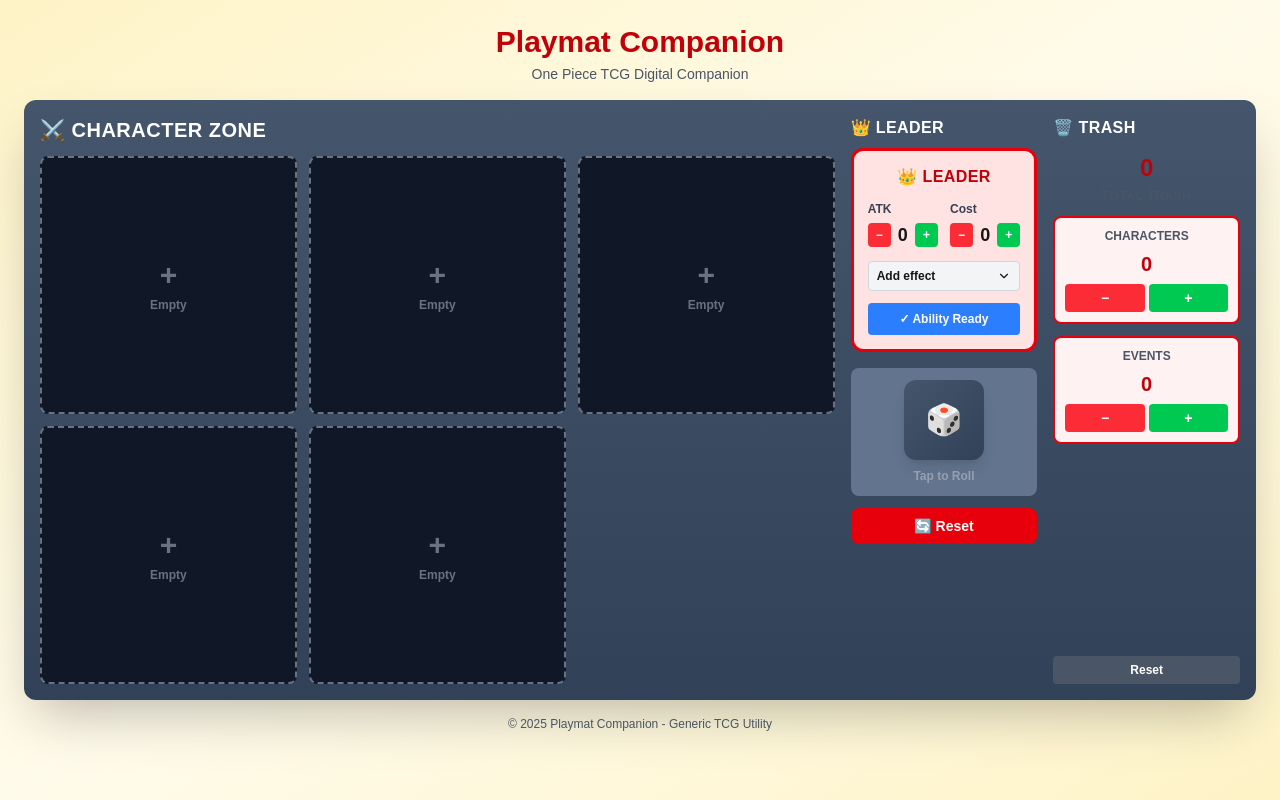
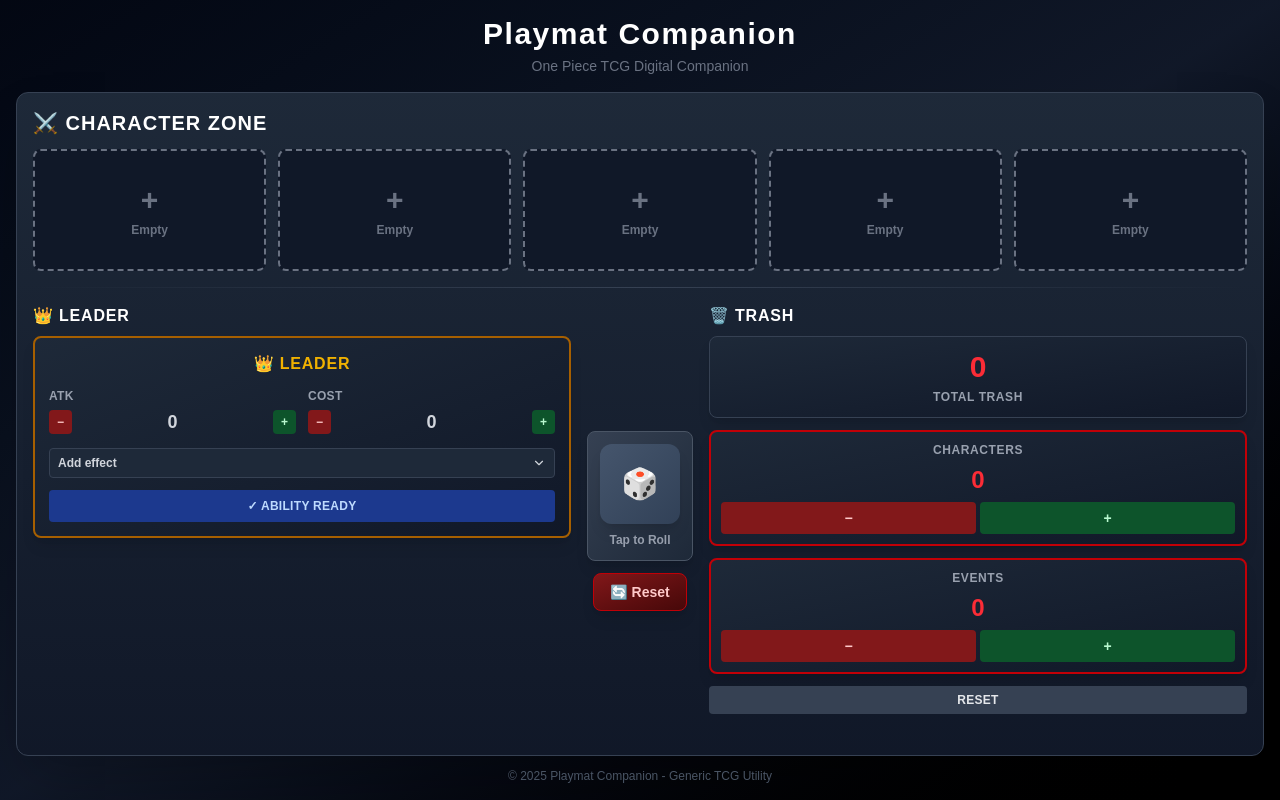
Before and after one commit to jameschenn/playmat_companion, a Next.js app: page / in a window 1280 px wide. Built offline with nearby package versions, Linux system fonts and the light colour scheme.

Commit message:
version 1 complete. ready for testing in game

```diff
--- a/app/page.tsx
+++ b/app/page.tsx
@@ -1,18 +1,17 @@
-"use client";
+'use client';
 
-import { useEffect, useState } from "react";
-import { useGameStore } from "@/src/store";
-import LeaderZone from "@/components/playmat/LeaderZone";
-import CharacterZone from "@/components/playmat/CharacterZone";
-import DiceRoll from "@/components/playmat/DiceRoll";
-import TrashCounter from "@/components/playmat/TrashCounter";
+import { useEffect, useState } from 'react';
+import { useGameStore } from '@/src/store';
+import CharacterSlot from '@/components/playmat/CharacterZone';
+import LeaderZone from '@/components/playmat/LeaderZone';
+import TrashCounter from '@/components/playmat/TrashCounter';
+import DiceRoller from '@/components/playmat/DiceRoll';
 
-
-export default function Home() {
-
-  const { characters, leader, resetGame } = useGameStore();
+export default function PlaymatPage() {
+  const { characters, leader, resetGame, swapCharacters } = useGameStore();
   const [isLandscape, setIsLandscape] = useState(true);
   const [isMobile, setIsMobile] = useState(false);
+  const [draggedCharacterId, setDraggedCharacterId] = useState<string | null>(null);
 
   useEffect(() => {
     const checkOrientation = () => {
@@ -37,10 +36,32 @@
     }
   };
 
+  const handleDragStart = (e: React.DragEvent<HTMLDivElement>, id: string) => {
+    setDraggedCharacterId(id);
+    e.dataTransfer.effectAllowed = 'move';
+  };
+
+  const handleDragOver = (e: React.DragEvent<HTMLDivElement>) => {
+    e.preventDefault();
+    e.dataTransfer.dropEffect = 'move';
+  };
+
+  const handleDrop = (e: React.DragEvent<HTMLDivElement>, targetId: string) => {
+    e.preventDefault();
+    if (draggedCharacterId && draggedCharacterId !== targetId) {
+      swapCharacters(draggedCharacterId, targetId);
+    }
+    setDraggedCharacterId(null);
+  };
+
+  const handleDragEnd = () => {
+    setDraggedCharacterId(null);
+  };
+
   // Mobile Portrait - Rotation Prompt
   if (isMobile && !isLandscape) {
     return (
-      <div className="w-screen h-screen bg-gradient-to-br from-slate-900 to-slate-800 flex flex-col items-center justify-center gap-6 p-4">
+      <div className="w-screen h-screen bg-gradient-to-br from-gray-950 to-gray-900 flex flex-col items-center justify-center gap-6 p-4">
         <div className="text-center">
           <h1 className="text-4xl font-black text-white mb-4">Playmat Companion</h1>
           <p className="text-lg text-gray-300 mb-8">Please rotate your device</p>
@@ -59,79 +80,89 @@
   }
 
   return (
-    <div className="min-h-screen bg-gradient-to-br from-amber-100 via-amber-50 to-amber-100 p-3 md:p-6">
+    <div className="min-h-screen bg-gradient-to-br from-gray-950 via-gray-900 to-black p-3 md:p-4 flex flex-col">
       {/* Header */}
-      <header className="text-center mb-4">
-        <h1 className="text-2xl md:text-3xl font-black text-red-700 mb-1">
+      <header className="text-center mb-3 md:mb-4">
+        <h1 className="text-2xl md:text-3xl font-black text-white mb-1 tracking-wider">
           Playmat Companion
         </h1>
-        <p className="text-xs md:text-sm text-gray-600">
+        <p className="text-xs md:text-sm text-gray-500">
           One Piece TCG Digital Companion
         </p>
       </header>
 
       {/* Main Playmat Container */}
-      <div className="max-w-full mx-auto bg-gradient-to-b from-slate-600 to-slate-700 rounded-xl shadow-2xl overflow-hidden">
-        <div className="grid grid-cols-12 gap-4 p-4" style={{ minHeight: 'calc(100vh - 200px)' }}>
+      <div className="flex-1 flex flex-col gap-4 max-w-full mx-auto w-full bg-gradient-to-b from-gray-800 to-gray-900 rounded-xl shadow-2xl overflow-hidden border border-gray-700 p-4">
 
-          {/* LEFT SIDE - Character Zone (8 cols) */}
-          <div className="col-span-8 flex flex-col">
-            <h2 className="text-lg md:text-xl font-black text-white mb-3 uppercase tracking-wide">
+        {/* TOP HALF - Character Zone (5 draggable slots) */}
+        <div className="flex-1 flex flex-col">
+          <h2 className="text-lg md:text-xl font-black text-white mb-3 uppercase tracking-wider">
             ⚔️ Character Zone
           </h2>
 
-            {/* Character Grid - 6 slots (3x2) */}
-            <div className="grid grid-cols-3 gap-3 flex-1 auto-rows-fr">
-              {characters.map((character) => (
-                <div key={character.id} className="min-h-0">
-                  <CharacterZone character={character} />
+          {/* Character Grid - 5 slots in a row */}
+          <div className="flex gap-3 flex-1">
+            {characters.slice(0, 5).map((character) => (
+              <div
+                key={character.id}
+                className="flex-1 min-h-0"
+                onDragEnd={handleDragEnd}
+              >
+                <CharacterSlot
+                  character={character}
+                  isDragging={draggedCharacterId === character.id}
+                  onDragStart={handleDragStart}
+                  onDragOver={handleDragOver}
+                  onDrop={handleDrop}
+                />
               </div>
             ))}
           </div>
         </div>
 
-          {/* CENTER COLUMN - Leader & Controls (2 cols) */}
-          <div className="col-span-2 flex flex-col gap-4">
-            {/* Leader */}
-            <div className="flex-shrink-0">
-              <h2 className="text-sm md:text-base font-black text-white mb-2 uppercase tracking-wide">
+        {/* Divider */}
+        <div className="h-px bg-gradient-to-r from-transparent via-gray-700 to-transparent"></div>
+
+        {/* BOTTOM HALF - Leader, Dice, Trash (3-column) */}
+        <div className="flex-1 flex gap-4">
+
+          {/* Leader Zone - Left */}
+          <div className="flex-1 min-h-0">
+            <h2 className="text-sm md:text-base font-black text-white mb-2 uppercase tracking-wider">
               👑 Leader
             </h2>
             <LeaderZone leader={leader} />
           </div>
 
-            {/* Dice & Reset */}
-            <div className="flex flex-col gap-3">
+          {/* Dice & Reset - Center */}
+          <div className="flex flex-col gap-3 justify-center items-center">
             {/* Dice Roller */}
-              <div className="bg-slate-500 rounded-lg p-3 flex flex-col items-center">
-                <DiceRoll />
+            <div className="bg-gradient-to-br from-gray-700 to-gray-800 rounded-lg p-3 flex flex-col items-center border border-gray-600 shadow-lg">
+              <DiceRoller />
             </div>
 
             {/* Reset Button */}
             <button
               onClick={handleReset}
-                className="py-2 px-3 bg-red-600 hover:bg-red-700 text-white font-bold rounded-lg transition-colors text-sm"
+              className="py-2 px-4 bg-gradient-to-br from-red-900 to-red-950 hover:from-red-800 hover:to-red-900 text-red-200 font-bold rounded-lg transition-colors text-sm border border-red-700 shadow-lg"
             >
               🔄 Reset
             </button>
           </div>
-          </div>
 
-          {/* RIGHT SIDE - Trash Counter (2 cols) */}
-          <div className="col-span-2 flex flex-col">
-            <h2 className="text-sm md:text-base font-black text-white mb-3 uppercase tracking-wide">
+          {/* Trash Counter - Right */}
+          <div className="flex-1 min-h-0">
+            <h2 className="text-sm md:text-base font-black text-white mb-2 uppercase tracking-wider">
               🗑️ Trash
             </h2>
-            <div className="flex-1 min-h-0">
             <TrashCounter />
-            </div>
           </div>
 
         </div>
       </div>
 
       {/* Footer */}
-      <footer className="text-center mt-4 text-gray-600 text-xs">
+      <footer className="text-center mt-3 text-gray-600 text-xs">
         <p>© 2025 Playmat Companion - Generic TCG Utility</p>
       </footer>
     </div>
--- a/components/playmat/LeaderZone.tsx
+++ b/components/playmat/LeaderZone.tsx
@@ -24,11 +24,14 @@
   const [ isStatusOpen, setIsStatusOpen ] = useState(false);
 
 return (
-    <div className={`
-      rounded-xl border-3 p-3.5 transition-all
-      ${readonly ? 'border-gray-400 bg-gray-100' : 'border-red-600 bg-red-100'}
-    `}>
-      <h2 className="text-base font-black mb-3 text-center text-red-700 uppercase tracking-wide">
+    <div
+      className={`
+        rounded-lg border-2 p-3.5 transition-all
+        bg-gradient-to-br from-gray-800 to-gray-900 border-yellow-700 shadow-lg
+        ${readonly ? 'opacity-75' : 'hover:shadow-xl'}
+      `}
+    >
+      <h2 className="text-base font-black mb-3 text-center text-yellow-500 uppercase tracking-wider">
         👑 Leader
       </h2>
 
@@ -36,24 +39,31 @@
       <div className="flex gap-3 mb-3">
         {/* Attack */}
         <div className="flex-1">
-          <label className="block text-xs font-bold text-gray-700 mb-1">ATK</label>
+          <label className="block text-xs font-bold text-gray-400 mb-1 uppercase tracking-wide">ATK</label>
           <div className="flex items-center gap-1.5">
             <button
               onClick={() => updateLeaderAttack(-1000)}
               disabled={readonly}
-              className="px-2 py-1 bg-red-500 text-white text-xs rounded hover:bg-red-600 disabled:opacity-50 font-bold"
+              className="px-2 py-1 bg-red-900 text-red-200 text-xs rounded hover:bg-red-800 disabled:opacity-50 font-bold transition-colors"
             >
               −
             </button>
-            <span className={`flex-1 text-center text-lg font-bold ${
-              leader.attack < 0 ? 'text-red-600' : leader.attack > 0 ? 'text-green-600' : ''
-            }`}>
-              {leader.attack > 0 ? '+' : ''}{leader.attack}
+            <span
+              className={`flex-1 text-center text-lg font-black ${
+                leader.attack < 0
+                  ? 'text-red-500'
+                  : leader.attack > 0
+                    ? 'text-green-500'
+                    : 'text-gray-300'
+              }`}
+            >
+              {leader.attack > 0 ? '+' : ''}
+              {leader.attack}
             </span>
             <button
               onClick={() => updateLeaderAttack(1000)}
               disabled={readonly}
-              className="px-2 py-1 bg-green-500 text-white text-xs rounded hover:bg-green-600 disabled:opacity-50 font-bold"
+              className="px-2 py-1 bg-green-900 text-green-200 text-xs rounded hover:bg-green-800 disabled:opacity-50 font-bold transition-colors"
             >
               +
             </button>
@@ -62,24 +72,31 @@
 
         {/* Cost */}
         <div className="flex-1">
-          <label className="block text-xs font-bold text-gray-700 mb-1">Cost</label>
+          <label className="block text-xs font-bold text-gray-400 mb-1 uppercase tracking-wide">Cost</label>
           <div className="flex items-center gap-1.5">
             <button
               onClick={() => updateLeaderCost(-1)}
               disabled={readonly}
-              className="px-2 py-1 bg-red-500 text-white text-xs rounded hover:bg-red-600 disabled:opacity-50 font-bold"
+              className="px-2 py-1 bg-red-900 text-red-200 text-xs rounded hover:bg-red-800 disabled:opacity-50 font-bold transition-colors"
             >
               −
             </button>
-            <span className={`flex-1 text-center text-lg font-bold ${
-              leader.cost < 0 ? 'text-red-600' : leader.cost > 0 ? 'text-green-600' : ''
-            }`}>
-              {leader.cost > 0 ? '+' : ''}{leader.cost}
+            <span
+              className={`flex-1 text-center text-lg font-black ${
+                leader.cost < 0
+                  ? 'text-red-500'
+                  : leader.cost > 0
+                    ? 'text-green-500'
+                    : 'text-gray-300'
+              }`}
+            >
+              {leader.cost > 0 ? '+' : ''}
+              {leader.cost}
             </span>
             <button
               onClick={() => updateLeaderCost(1)}
               disabled={readonly}
-              className="px-2 py-1 bg-green-500 text-white text-xs rounded hover:bg-green-600 disabled:opacity-50 font-bold"
+              className="px-2 py-1 bg-green-900 text-green-200 text-xs rounded hover:bg-green-800 disabled:opacity-50 font-bold transition-colors"
             >
               +
             </button>
@@ -92,7 +109,7 @@
         <button
           onClick={() => setIsStatusOpen(!isStatusOpen)}
           disabled={readonly}
-          className="w-full flex items-center gap-1 px-2 py-1.5 text-xs bg-gray-100 border border-gray-300 rounded hover:bg-gray-50 disabled:opacity-50 transition-colors mb-2 font-semibold"
+          className="w-full flex items-center gap-1 px-2 py-1.5 text-xs bg-gray-800 border border-gray-700 rounded hover:bg-gray-700 disabled:opacity-50 transition-colors font-semibold text-gray-300 mb-2"
         >
           <span className="flex-1 text-left">
             {leader.status.length > 0 ? `${leader.status.length} effect(s)` : 'Add effect'}
@@ -102,9 +119,8 @@
 
         {/* Dropdown Menu */}
         {isStatusOpen && !readonly && (
-          <div className="absolute top-full left-0 right-0 mt-1 bg-white border border-gray-300 rounded shadow-lg z-10">
-            {(Object.entries(STATUS_LABELS) as [CharacterStatus, string][]).map(
-              ([value, label]) => (
+          <div className="absolute top-full left-0 right-0 mt-1 bg-gray-800 border border-gray-700 rounded shadow-lg z-10">
+            {(Object.entries(STATUS_LABELS) as [CharacterStatus, string][]).map(([value, label]) => (
               <button
                 key={value}
                 onClick={() => {
@@ -116,14 +132,14 @@
                 }}
                 className={`w-full text-left px-3 py-2 text-xs transition-colors ${
                   leader.status.includes(value)
-                      ? 'bg-red-100 font-semibold'
-                      : 'hover:bg-gray-50'
+                    ? 'bg-yellow-900 text-yellow-200 font-semibold'
+                    : 'text-gray-300 hover:bg-gray-700'
                 }`}
               >
-                  {leader.status.includes(value) ? '✓ ' : ''}{label}
+                {leader.status.includes(value) ? '✓ ' : ''}
+                {label}
               </button>
-              )
-            )}
+            ))}
           </div>
         )}
 
@@ -133,13 +149,13 @@
             {leader.status.map((status) => (
               <div
                 key={status}
-                className="flex items-center gap-1 px-2 py-1 bg-red-200 rounded text-xs font-semibold text-red-900"
+                className="flex items-center gap-1 px-2 py-1 bg-yellow-900/50 rounded text-xs font-semibold text-yellow-300 border border-yellow-700"
               >
                 {STATUS_LABELS[status]}
                 {!readonly && (
                   <button
                     onClick={() => removeLeaderStatus(status)}
-                    className="hover:opacity-70 transition-opacity"
+                    className="hover:opacity-70 transition-opacity ml-0.5"
                   >
                     <X size={12} />
                   </button>
@@ -155,10 +171,11 @@
         onClick={toggleLeaderAbility}
         disabled={readonly}
         className={`
-          w-full py-2 text-xs font-bold rounded transition-colors
-          ${leader.abilityUsed
-            ? 'bg-gray-400 text-white'
-            : 'bg-blue-500 text-white hover:bg-blue-600'
+          w-full py-2 text-xs font-bold rounded transition-colors uppercase tracking-wide
+          ${
+            leader.abilityUsed
+              ? 'bg-gray-700 text-gray-400'
+              : 'bg-blue-900 text-blue-200 hover:bg-blue-800'
           }
           disabled:opacity-50
         `}
--- a/components/playmat/TrashCounter.tsx
+++ b/components/playmat/TrashCounter.tsx
@@ -1,3 +1,70 @@
+// 'use client';
+
+// import { useGameStore } from '@/src/store';
+
+// export default function TrashCounter() {
+//   const { trashCount, incrementTrashCount, decrementTrashCount, resetTrashCount } = useGameStore();
+//   const total = trashCount.character + trashCount.event;
+
+//   return (
+//     <div className="flex flex-col gap-3 h-full">
+//       {/* Total Count */}
+//       <div className="text-center">
+//         <div className="text-2xl font-black text-red-700 mb-1">{total}</div>
+//         <div className="text-xs font-bold text-gray-600 uppercase tracking-wider">Total Trash</div>
+//       </div>
+
+//       {/* Character Trash */}
+//       <div className="bg-red-50 border-2 border-red-600 rounded-lg p-2.5 flex flex-col items-center gap-1.5">
+//         <div className="text-xs font-bold text-gray-600 uppercase">Characters</div>
+//         <div className="text-xl font-black text-red-700">{trashCount.character}</div>
+//         <div className="flex gap-1 w-full">
+//           <button
+//             onClick={() => decrementTrashCount('character')}
+//             className="flex-1 px-2 py-1 bg-red-500 text-white text-sm font-bold rounded hover:bg-red-600 transition-colors"
+//           >
+//             −
+//           </button>
+//           <button
+//             onClick={() => incrementTrashCount('character')}
+//             className="flex-1 px-2 py-1 bg-green-500 text-white text-sm font-bold rounded hover:bg-green-600 transition-colors"
+//           >
+//             +
+//           </button>
+//         </div>
+//       </div>
+
+//       {/* Event Trash */}
+//       <div className="bg-red-50 border-2 border-red-600 rounded-lg p-2.5 flex flex-col items-center gap-1.5">
+//         <div className="text-xs font-bold text-gray-600 uppercase">Events</div>
+//         <div className="text-xl font-black text-red-700">{trashCount.event}</div>
+//         <div className="flex gap-1 w-full">
+//           <button
+//             onClick={() => decrementTrashCount('event')}
+//             className="flex-1 px-2 py-1 bg-red-500 text-white text-sm font-bold rounded hover:bg-red-600 transition-colors"
+//           >
+//             −
+//           </button>
+//           <button
+//             onClick={() => incrementTrashCount('event')}
+//             className="flex-1 px-2 py-1 bg-green-500 text-white text-sm font-bold rounded hover:bg-green-600 transition-colors"
+//           >
+//             +
+//           </button>
+//         </div>
+//       </div>
+
+//       {/* Reset Button */}
+//       <button
+//         onClick={resetTrashCount}
+//         className="px-2 py-1.5 text-xs font-bold bg-gray-600 hover:bg-gray-700 text-white rounded transition-colors mt-auto"
+//       >
+//         Reset
+//       </button>
+//     </div>
+//   );
+// }
+
 'use client';
 
 import { useGameStore } from '@/src/store';
@@ -9,25 +76,25 @@
   return (
     <div className="flex flex-col gap-3 h-full">
       {/* Total Count */}
-      <div className="text-center">
-        <div className="text-2xl font-black text-red-700 mb-1">{total}</div>
-        <div className="text-xs font-bold text-gray-600 uppercase tracking-wider">Total Trash</div>
+      <div className="text-center bg-gradient-to-br from-gray-800 to-gray-900 border border-gray-700 rounded-lg p-3 shadow-lg">
+        <div className="text-3xl font-black text-red-500 mb-1">{total}</div>
+        <div className="text-xs font-bold text-gray-400 uppercase tracking-wider">Total Trash</div>
       </div>
 
       {/* Character Trash */}
-      <div className="bg-red-50 border-2 border-red-600 rounded-lg p-2.5 flex flex-col items-center gap-1.5">
-        <div className="text-xs font-bold text-gray-600 uppercase">Characters</div>
-        <div className="text-xl font-black text-red-700">{trashCount.character}</div>
+      <div className="bg-gradient-to-br from-gray-800 to-gray-900 border-2 border-red-700 rounded-lg p-2.5 flex flex-col items-center gap-1.5 shadow-lg">
+        <div className="text-xs font-bold text-gray-400 uppercase tracking-wider">Characters</div>
+        <div className="text-2xl font-black text-red-500">{trashCount.character}</div>
         <div className="flex gap-1 w-full">
           <button
             onClick={() => decrementTrashCount('character')}
-            className="flex-1 px-2 py-1 bg-red-500 text-white text-sm font-bold rounded hover:bg-red-600 transition-colors"
+            className="flex-1 px-2 py-1.5 bg-red-900 text-red-200 text-sm font-bold rounded hover:bg-red-800 transition-colors"
           >
             −
           </button>
           <button
             onClick={() => incrementTrashCount('character')}
-            className="flex-1 px-2 py-1 bg-green-500 text-white text-sm font-bold rounded hover:bg-green-600 transition-colors"
+            className="flex-1 px-2 py-1.5 bg-green-900 text-green-200 text-sm font-bold rounded hover:bg-green-800 transition-colors"
           >
             +
           </button>
@@ -35,19 +102,19 @@
       </div>
 
       {/* Event Trash */}
-      <div className="bg-red-50 border-2 border-red-600 rounded-lg p-2.5 flex flex-col items-center gap-1.5">
-        <div className="text-xs font-bold text-gray-600 uppercase">Events</div>
-        <div className="text-xl font-black text-red-700">{trashCount.event}</div>
+      <div className="bg-gradient-to-br from-gray-800 to-gray-900 border-2 border-red-700 rounded-lg p-2.5 flex flex-col items-center gap-1.5 shadow-lg">
+        <div className="text-xs font-bold text-gray-400 uppercase tracking-wider">Events</div>
+        <div className="text-2xl font-black text-red-500">{trashCount.event}</div>
         <div className="flex gap-1 w-full">
           <button
             onClick={() => decrementTrashCount('event')}
-            className="flex-1 px-2 py-1 bg-red-500 text-white text-sm font-bold rounded hover:bg-red-600 transition-colors"
+            className="flex-1 px-2 py-1.5 bg-red-900 text-red-200 text-sm font-bold rounded hover:bg-red-800 transition-colors"
           >
             −
           </button>
           <button
             onClick={() => incrementTrashCount('event')}
-            className="flex-1 px-2 py-1 bg-green-500 text-white text-sm font-bold rounded hover:bg-green-600 transition-colors"
+            className="flex-1 px-2 py-1.5 bg-green-900 text-green-200 text-sm font-bold rounded hover:bg-green-800 transition-colors"
           >
             +
           </button>
@@ -57,7 +124,7 @@
       {/* Reset Button */}
       <button
         onClick={resetTrashCount}
-        className="px-2 py-1.5 text-xs font-bold bg-gray-600 hover:bg-gray-700 text-white rounded transition-colors mt-auto"
+        className="px-2 py-1.5 text-xs font-bold bg-gray-700 hover:bg-gray-600 text-gray-200 rounded transition-colors uppercase tracking-wide"
       >
         Reset
       </button>
```
Lines whose indentation alone changed are shown as unchanged.
